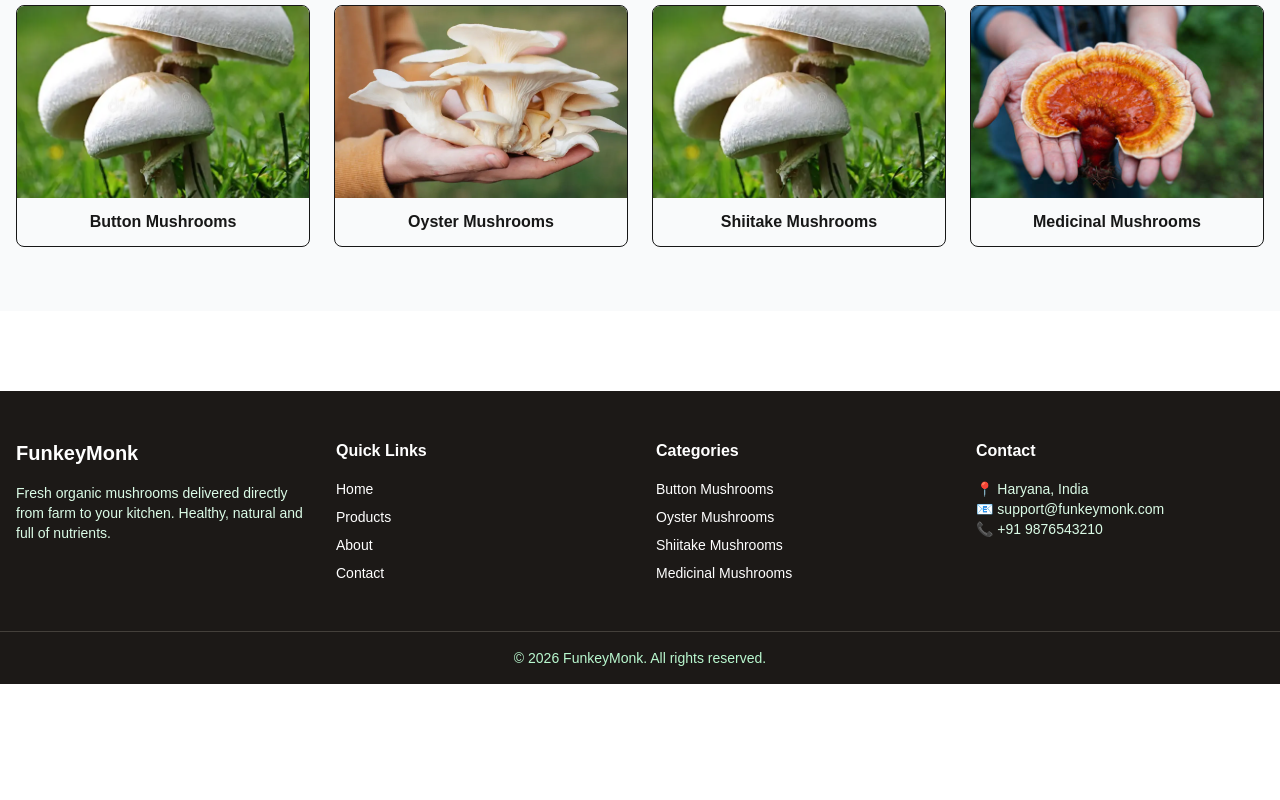
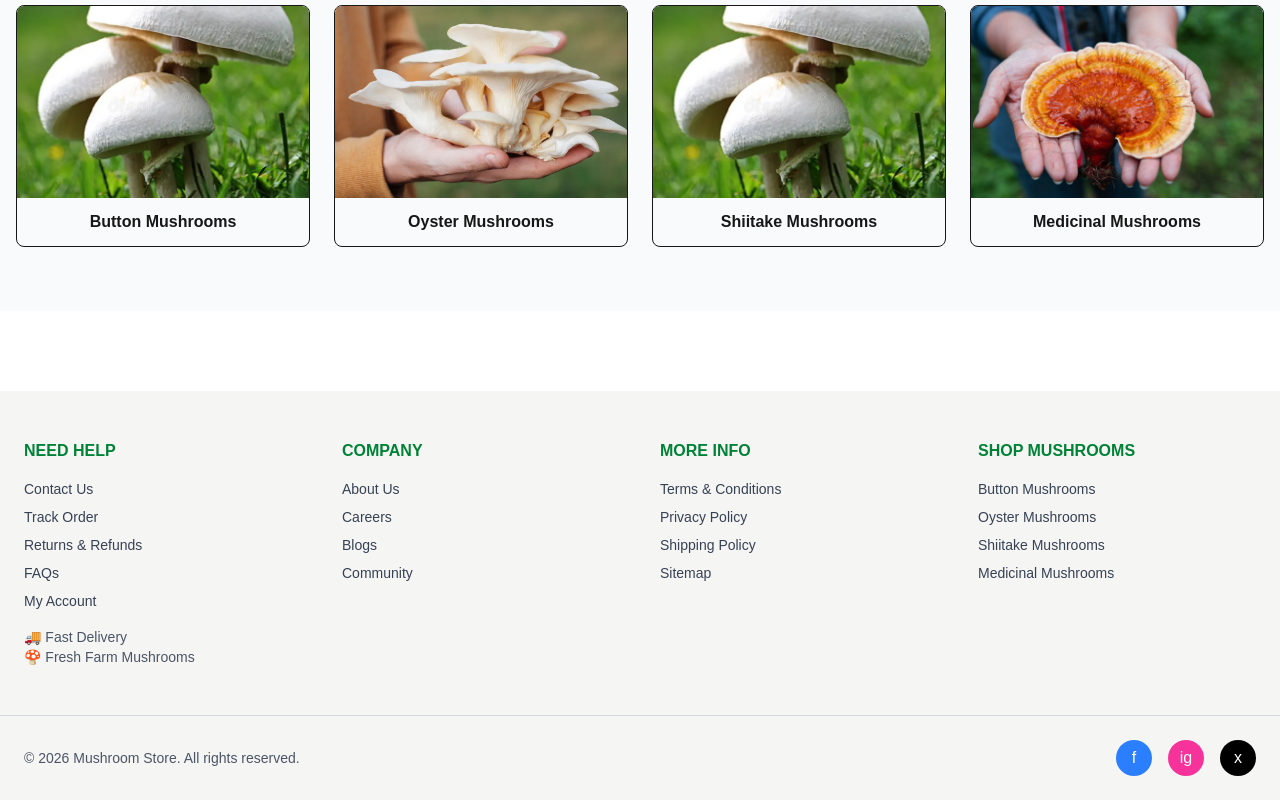
Before and after one commit to TakshitNag/mushroom-vault, a Next.js app: page / in a window 1280 px wide. Shown: the part 778-1578 px from the top of the page. Before the commit the page ends 1462 px from the top, so only its background shows below. Built offline with nearby package versions, Linux system fonts and the light colour scheme.

Commit message:
updated footer

```diff
--- a/core/components/Footer.tsx
+++ b/core/components/Footer.tsx
@@ -2,34 +2,53 @@ import Link from "next/link";
 
 export default function Footer() {
   return (
-    <footer className="bg-stone-900 text-white mt-20">
+    <footer className="bg-stone-100 mt-20">
 
-      <div className="max-w-7xl mx-auto px-4 py-12 grid md:grid-cols-4 gap-8">
+      <div className="max-w-7xl mx-auto px-6 py-12 grid md:grid-cols-4 gap-10">
 
-        {/* Brand */}
+        {/* NEED HELP */}
         <div>
-          <h2 className="text-xl font-bold mb-4">FunkeyMonk</h2>
-          <p className="text-sm text-green-100">
-            Fresh organic mushrooms delivered directly from farm to your kitchen.
-            Healthy, natural and full of nutrients.
-          </p>
+          <h3 className="font-bold text-green-700 mb-4">NEED HELP</h3>
+          <ul className="space-y-2 text-sm text-gray-700">
+            <li><Link href="/contact">Contact Us</Link></li>
+            <li><Link href="/track-order">Track Order</Link></li>
+            <li><Link href="/returns">Returns & Refunds</Link></li>
+            <li><Link href="/faq">FAQs</Link></li>
+            <li><Link href="/account">My Account</Link></li>
+          </ul>
+
+          <div className="mt-4 text-sm text-gray-600">
+            <p>🚚 Fast Delivery</p>
+            <p>🍄 Fresh Farm Mushrooms</p>
+          </div>
         </div>
 
-        {/* Quick Links */}
+        {/* COMPANY */}
         <div>
-          <h3 className="font-semibold mb-4">Quick Links</h3>
-          <ul className="space-y-2 text-sm">
-            <li><Link href="/">Home</Link></li>
-            <li><Link href="/products">Products</Link></li>
-            <li><Link href="/about">About</Link></li>
-            <li><Link href="/contact">Contact</Link></li>
+          <h3 className="font-bold text-green-700 mb-4">COMPANY</h3>
+          <ul className="space-y-2 text-sm text-gray-700">
+            <li><Link href="/about">About Us</Link></li>
+            <li><Link href="/careers">Careers</Link></li>
+            <li><Link href="/blogs">Blogs</Link></li>
+            <li><Link href="/community">Community</Link></li>
           </ul>
         </div>
 
-        {/* Categories */}
+        {/* MORE INFO */}
         <div>
-          <h3 className="font-semibold mb-4">Categories</h3>
-          <ul className="space-y-2 text-sm">
+          <h3 className="font-bold text-green-700 mb-4">MORE INFO</h3>
+          <ul className="space-y-2 text-sm text-gray-700">
+            <li><Link href="/terms">Terms & Conditions</Link></li>
+            <li><Link href="/privacy">Privacy Policy</Link></li>
+            <li><Link href="/shipping">Shipping Policy</Link></li>
+            <li><Link href="/sitemap">Sitemap</Link></li>
+          </ul>
+        </div>
+
+        {/* CATEGORIES */}
+        <div>
+          <h3 className="font-bold text-green-700 mb-4">SHOP MUSHROOMS</h3>
+          <ul className="space-y-2 text-sm text-gray-700">
             <li>Button Mushrooms</li>
             <li>Oyster Mushrooms</li>
             <li>Shiitake Mushrooms</li>
@@ -37,25 +56,37 @@ export default function Footer() {
           </ul>
         </div>
 
-        {/* Contact */}
-        <div>
-          <h3 className="font-semibold mb-4">Contact</h3>
-          <p className="text-sm text-green-100">
-            📍 Haryana, India
+      </div>
+
+      {/* SOCIAL SECTION */}
+
+      <div className="border-t border-gray-300 py-6">
+
+        <div className="max-w-7xl mx-auto px-6 flex flex-col md:flex-row justify-between items-center gap-4">
+
+          <p className="text-sm text-gray-600">
+            © {new Date().getFullYear()} Mushroom Store. All rights reserved.
           </p>
-          <p className="text-sm text-green-100">
-            📧 support@funkeymonk.com
-          </p>
-          <p className="text-sm text-green-100">
-            📞 +91 9876543210
-          </p>
+
+          {/* Social Icons */}
+          <div className="flex gap-4">
+
+            <div className="w-9 h-9 rounded-full bg-blue-500 text-white flex items-center justify-center">
+              f
+            </div>
+
+            <div className="w-9 h-9 rounded-full bg-pink-500 text-white flex items-center justify-center">
+              ig
+            </div>
+
+            <div className="w-9 h-9 rounded-full bg-black text-white flex items-center justify-center">
+              x
+            </div>
+
+          </div>
+
         </div>
 
-      </div>
-
-      {/* Bottom Bar */}
-      <div className="border-t border-stone-700 text-center text-sm py-4 text-green-200">
-        © {new Date().getFullYear()} FunkeyMonk. All rights reserved.
       </div>
 
     </footer>
```
